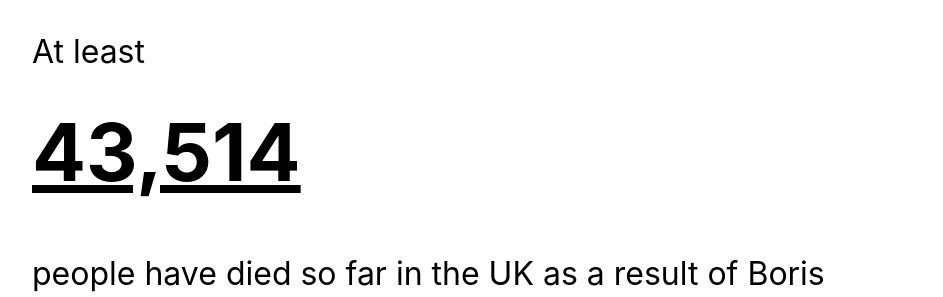
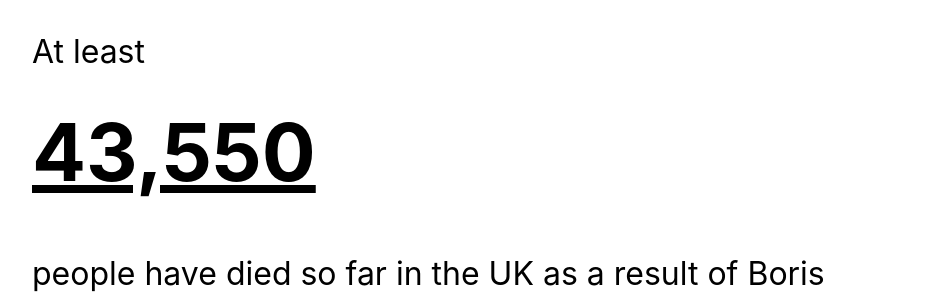
Before and after one commit to jacquescorbytuech/Boris-Johnson, a Jekyll site: the page built from index.html, in a window 1280 px wide. Shown: the top 297 px of the page, without its empty margins (168-1111 px from the left). Built offline with Jekyll 4.4.1, drawn with Linux system fonts in a browser that asks for light colours.

Commit message:
Update index.html

```diff
--- a/index.html
+++ b/index.html
@@ -3,7 +3,7 @@
 ---
 
 <p>At least</p>
-<h1>43,514</h1>
+<h1>43,550</h1>
 <p>people have died so far in the UK as a result of Boris Johnson and his government's incompetent handling of the Covid-19 crisis.</p>
 <p>According to the Financial Times and data from the Office of National Statistics, this number is likely to be <a href="https://www.ft.com/content/3c53ab12-d859-4ceb-b262-f6a0221ca129">significantly higher</a>.</p>
 <p>Still happy to have this idiot leading the country?</p>
```
